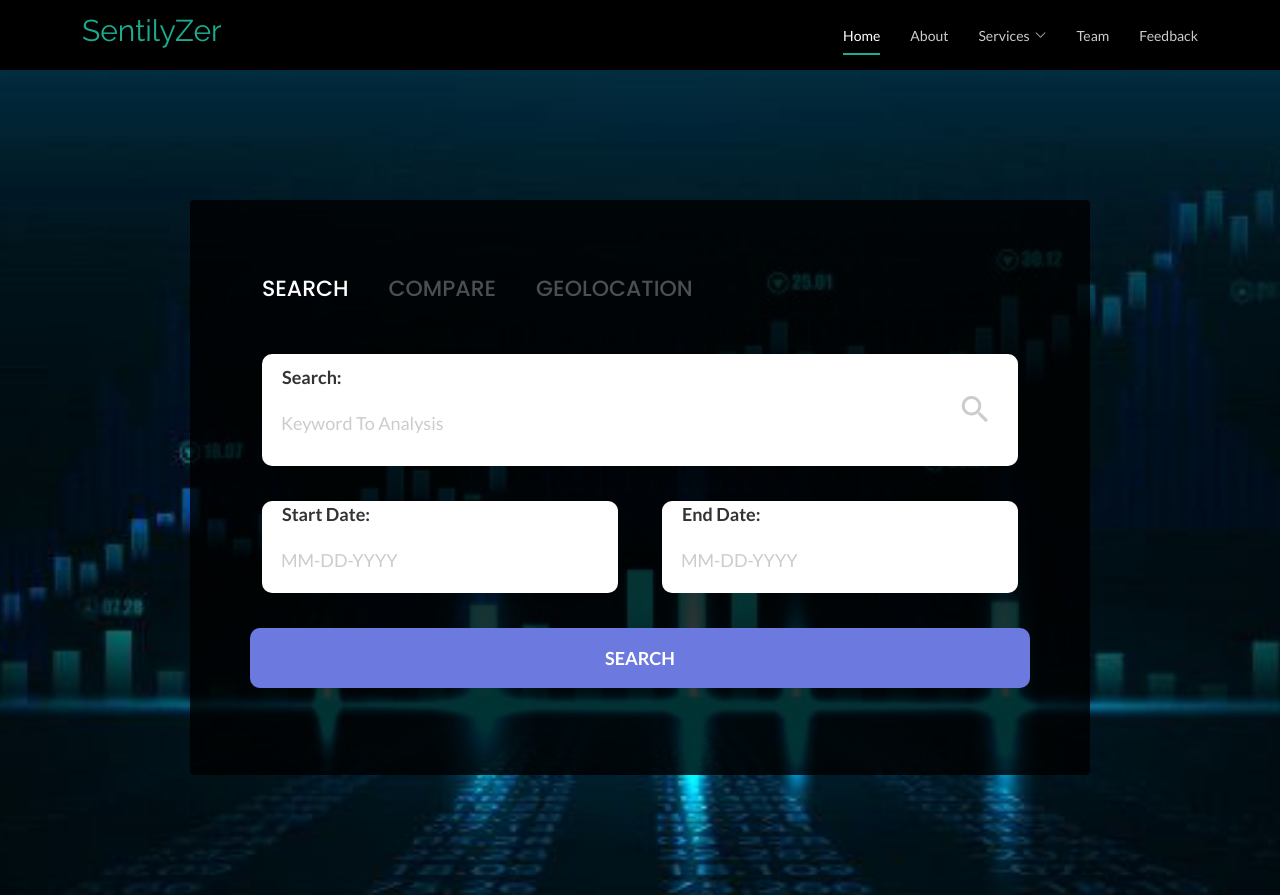
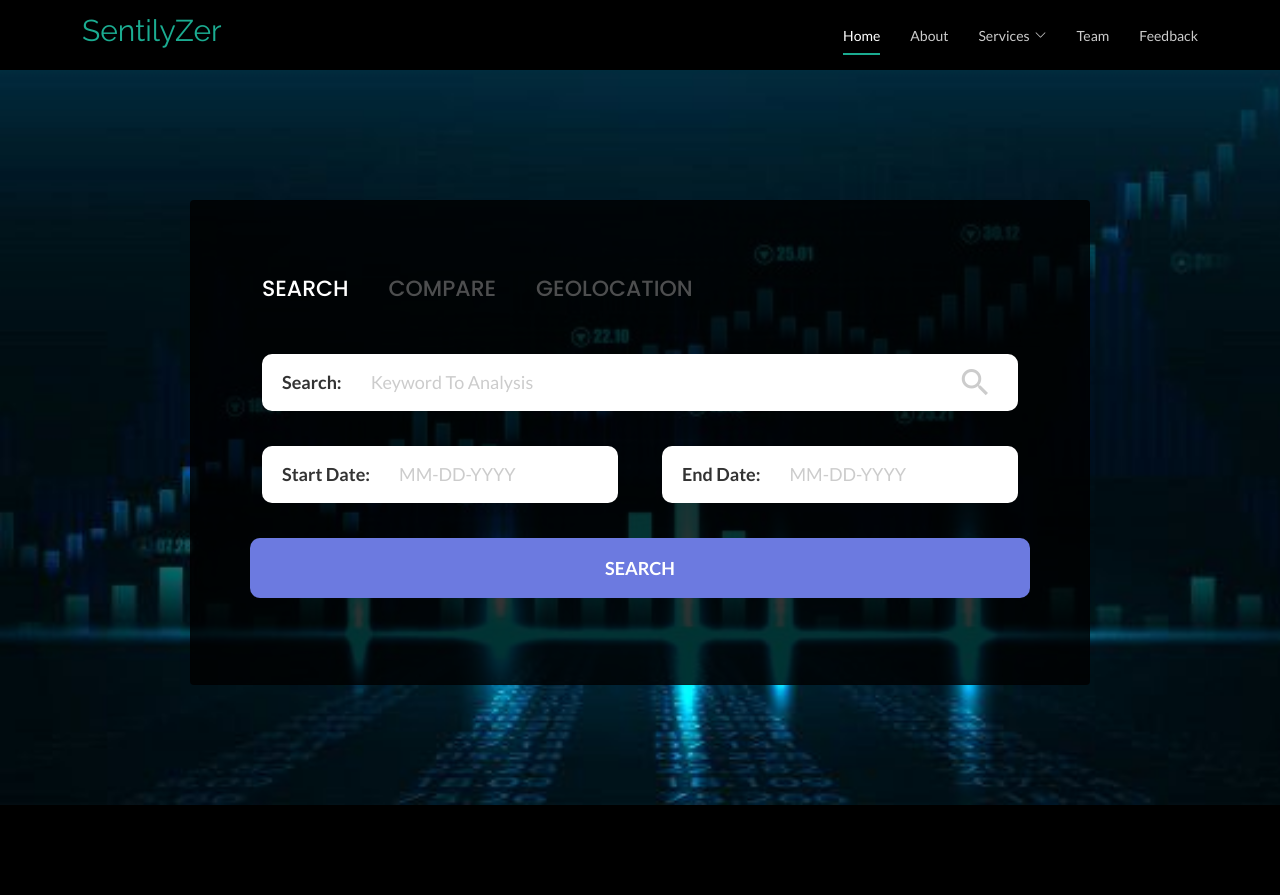
Before and after one commit to sbamoria/Sentilyzer-Project, a Django app: template templates/services.html in a window 1280 px wide. After the commit the page ends 805 px from the top, so only its background shows below. Run offline with Django 3.2, Linux system fonts and the light colour scheme; the template is opened without the code that fills it, so the values that code supplies are empty; some libraries are stand-ins or nearby versions.

Commit message:
changes in main.css

```diff
--- a/hello/static/css/main.css
+++ b/hello/static/css/main.css
@@ -513,7 +513,7 @@
   -webkit-box-shadow: none;
   -moz-box-shadow: none;
   box-shadow: none;
-  width: 100%;
+  width: 62%;
   font-size: 18px;
   font-family: inherit;
 }
@@ -552,7 +552,7 @@
 }
 
 .input-group-big {
-  padding: 10px 20px;
+  /* padding: 10px 20px; */
   padding-right: 60px;
 }
 
@@ -607,7 +607,7 @@
 
 .input--style-1 {
   font-size: 18px;
-  padding: 19px 0;
+  padding: 15px 0;
   color: #666;
   font-family: inherit;
 }
```
